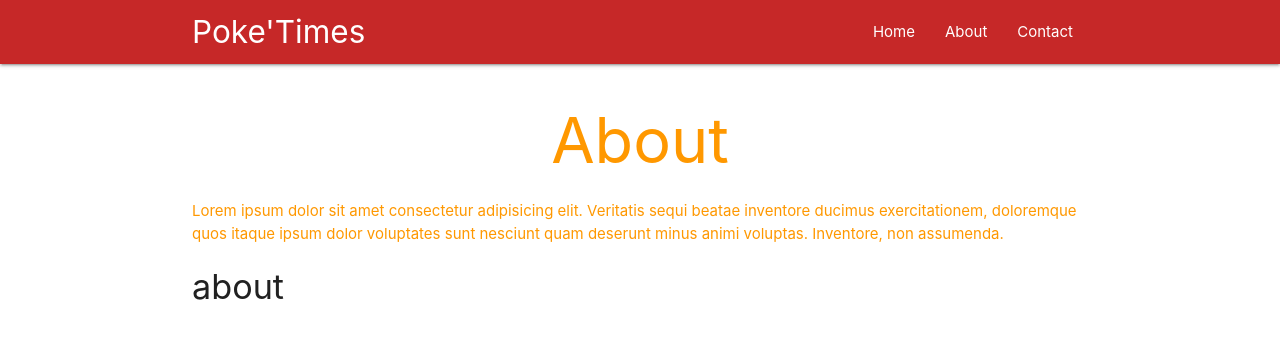
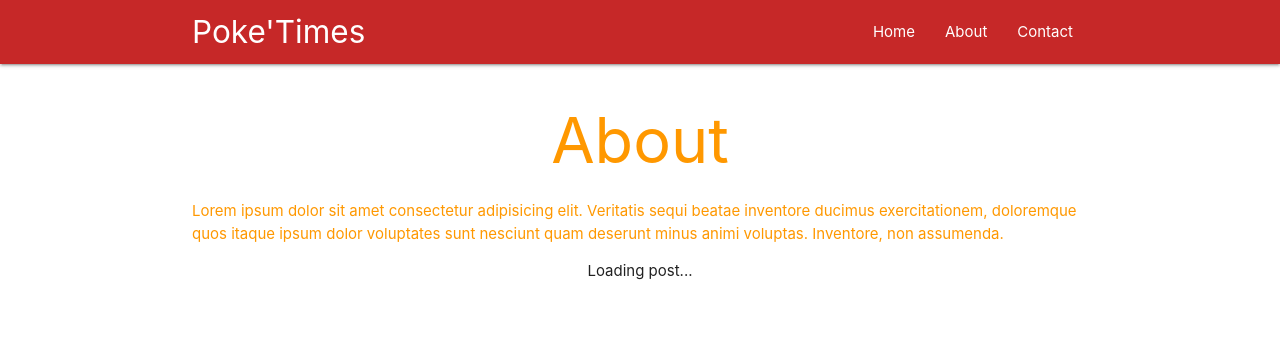
Before and after one commit to notsarthak/Poketimes-react, a React (Create React App) app: page /about in a window 1280 px wide. Shown: the top 338 px of the page. Built offline with nearby package versions, Linux system fonts and the light colour scheme; no server answers.

Commit message:
Route Parameters/Click on post to view it

```diff
--- a/src/components/Home.js
+++ b/src/components/Home.js
@@ -1,5 +1,6 @@
 import React, {Component} from 'react';
 import axios from 'axios';
+import {Link} from 'react-router-dom'
 
 class Home extends Component{
     state={
@@ -7,7 +8,7 @@
     }
     async componentDidMount(){
        let res=await axios.get('https://jsonplaceholder.typicode.com/posts');
-       console.log(res)
+       //console.log(res)
        this.setState({
            posts:res.data.slice(0,10)
        })
@@ -19,7 +20,7 @@
                 return(
                 <div className="post card" key={post.id}>
                     <div className="card-content">
-                        <span className="card-title">{post.title}</span>
+                        <span className="card-title"><Link to={`/${post.id}`}>{post.title}</Link></span>
                         <p>{post.body}</p>
                     </div>
                 </div>
--- a/src/components/Post.js
+++ b/src/components/Post.js
@@ -1,21 +1,36 @@
 import React, {Component} from 'react';
+import axios from 'axios';
 
 class Post extends Component{
     state={
-        id:null
+        post:null
     }
     componentDidMount(){
         let id=this.props.match.params.post_id;
-        this.setState({
-            id
-        })
+        axios.get(`https://jsonplaceholder.typicode.com/posts/${id}`).then(res=>{
+            //console.log(res.data);
+            this.setState({
+                post:res.data
+            })
+            //console.log(this.state)
+        });
     }
     render()
     {
-        console.log(this.props)
+        //console.log(this.props)
+        const post=this.state.post?(
+            <div className="post">
+                <h4 className="center">
+                    {this.state.post.title}
+                </h4>
+                <p>{this.state.post.body}</p>
+            </div>
+        ):(
+            <div className="center">Loading post...</div>
+        )
         return(
             <div className="container">
-                <h4>{this.state.id}</h4>
+                {post}
             </div>
         )
     }
```
